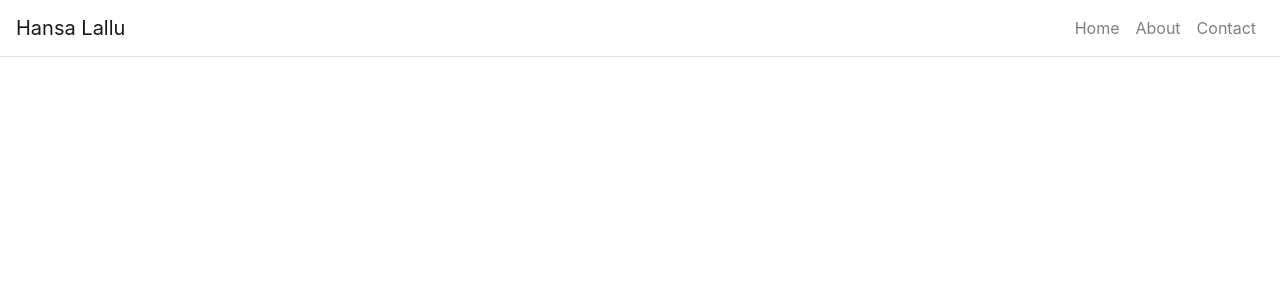
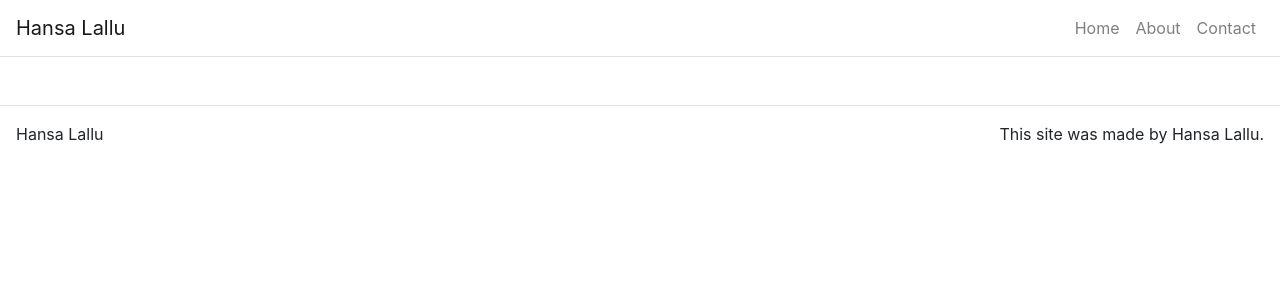
Before and after one commit to hansa-lallu/portfolio, a React (Create React App) app: page / in a window 1280 px wide. Shown: the top 300 px of the page. Built offline with nearby package versions, Linux system fonts and the light colour scheme.

Commit message:
has a footer

```diff
--- a/src/App.js
+++ b/src/App.js
@@ -5,6 +5,8 @@
 import Nav from 'react-bootstrap/Nav';
 
 import './App.css';
+
+import Footer from './components/Footer'
 
 class App extends React.Component {
 
@@ -48,6 +50,9 @@
               </Nav>
             </Navbar.Collapse>
           </Navbar>
+
+          <Footer />
+
         </Container>
       </Router>
     );
--- /dev/null
+++ b/src/components/Footer.js
@@ -0,0 +1,24 @@
+import React from 'react';
+import Container from 'react-bootstrap/Container';
+import Row from 'react-bootstrap/Row';
+import Col from 'react-bootstrap/Col';
+
+function Footer() {
+
+  return(
+    <footer className="mt-5">
+      <Container fluid={true}>
+        <Row className="border-top justify-content-between p-3">
+          <Col className="p-0" md={3} sm={12}>
+            Hansa Lallu
+          </Col>
+          <Col className="p-0 d-flex justify-content-end" md={3}>
+            This site was made by Hansa Lallu.
+          </Col>
+        </Row>
+      </Container>
+    </footer>
+  )
+}
+
+export default Footer;
```
Also changed, not shown: 1 other file (tests, documents, lock files or other folders).
